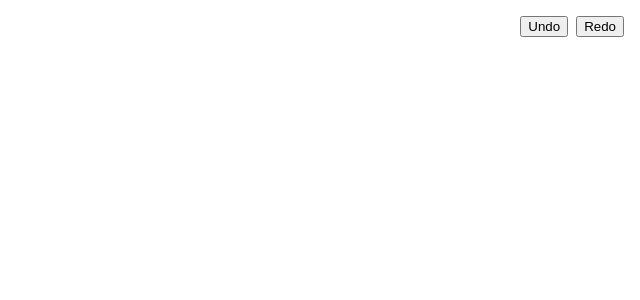
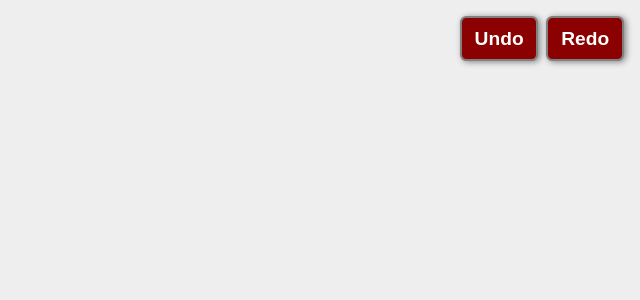
Before and after one commit to zynkd/clicks-tracker-undo-redo, a React (Create React App) app: page / in a window 1280 px wide. Shown: the top 300 px of the page, without its empty margins (640-1280 px from the left). Built offline with nearby package versions, Linux system fonts and the light colour scheme.

Commit message:
Adding styling to both buttons, canvas and dots (points)

```diff
--- a/src/App.css
+++ b/src/App.css
@@ -9,6 +9,8 @@
 
   display: flex;
   flex-direction: column;
+
+  background-color: #eee;
 }
 
 .button-wrapper {
@@ -20,6 +22,22 @@
   gap: 8px;
 }
 
+.button {
+  font-size: 1.2rem;
+  font-weight: bold;
+  background-color: darkred;
+  color: white;
+  padding: 0.6rem 0.8rem;
+  border: 2px solid gray;
+  border-radius: 0.4rem;
+  box-shadow: 2px 1px 6px gray;
+}
+
+.button:hover {
+  background-color: black;
+  transition: 300ms;
+}
+
 .clickable-area {
   display: flex;
   flex: 1;
@@ -27,10 +45,11 @@
 
 .point {
   position: absolute;
-  width: 10px;
-  height: 10px;
+  width: 12px;
+  height: 12px;
   border-radius: 50%;
   background-color: red;
+  border: 1px solid gray;
 
   transform: translate(-50%, -50%);
 }
--- a/src/App.tsx
+++ b/src/App.tsx
@@ -47,9 +47,9 @@ function App() {
   return (
     <div className='App'>
       <div className='button-wrapper'>
-        <button onClick={undo}>Undo</button>
+        <button className='button' onClick={undo}>Undo</button>
 
-        <button onClick={redo}>Redo</button>
+        <button className='button' onClick={redo}>Redo</button>
       </div>
 
       <div className='clickable-area' onClick={spawn}>
```
Also changed, not shown: 1 other file (tests, documents, lock files or other folders).
